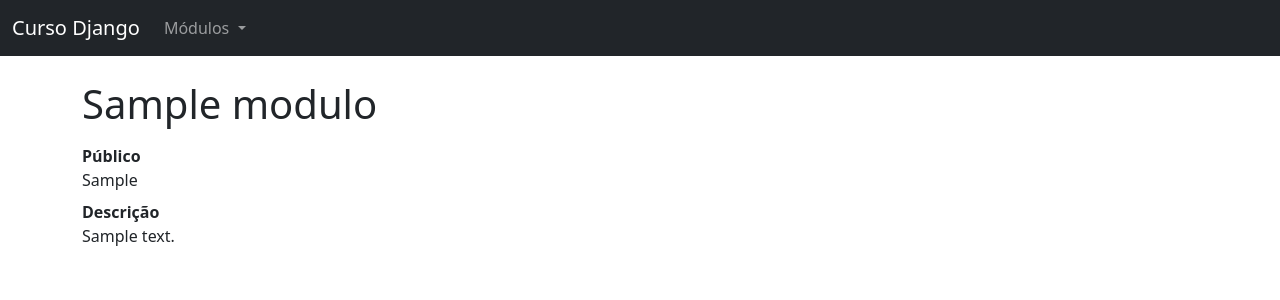
After one commit to victorsmorais/exer-django, a Django app: a page that uses pypro/base/templates/base/base.html in a window 1280 px wide. The commit adds this page. Shown: the top 300 px of the page. Run offline with Django 3.2, Linux system fonts and the light colour scheme; tables that the repository leaves empty hold one stand-in row (values such as "Sample post"); some libraries are stand-ins or nearby versions.

Commit message:
criado modelo Aula

```diff
--- a/pypro/base/templates/base/base.html
+++ b/pypro/base/templates/base/base.html
@@ -34,7 +34,7 @@
           </a>
           <ul class="dropdown-menu" aria-labelledby="navbarDropdown">
             {% for modulo in MODULOS %}
-            <li><a class="dropdown-item" href="#">{{modulo.titulo}}</a></li>
+            <li><a class="dropdown-item" href="{{modulo.get_absolute_url}}">{{modulo.titulo}}</a></li>
             <li><hr class="dropdown-divider"></li>
             {% endfor %}
           </ul>
--- a/pypro/modulos/facade.py
+++ b/pypro/modulos/facade.py
@@ -10,3 +10,7 @@ def listar_modulos_ordenados() -> List[Modulo]:
     """
 
     return list(Modulo.objects.order_by('order').all())
+
+
+def encontrar_modulo(slug: str) ->Modulo:
+    return Modulo.objects.get(slug=slug)
--- a/pypro/modulos/models.py
+++ b/pypro/modulos/models.py
@@ -1,4 +1,5 @@
 from django.db import models
+from django.urls import reverse
 from ordered_model.models import OrderedModel
 from django.utils.translation import gettext_lazy as _
 
@@ -7,6 +8,7 @@ class Modulo(OrderedModel):
     titulo = models.CharField(max_length=32)
     publico = models.TextField(null=True)
     descricao = models.TextField(null=True)
+    slug = models.SlugField(unique=True)
     order = models.PositiveIntegerField(_("order"), editable=False, db_index=True, null=True)
 
     class Meta(OrderedModel.Meta):
@@ -14,3 +16,22 @@ class Modulo(OrderedModel):
 
     def __str__(self):
         return self.titulo
+
+    def get_absolute_url(self):
+        return reverse('modulos:detalhe', kwargs={'slug': self.slug})
+
+
+class Aula(OrderedModel):
+    titulo = models.CharField(max_length=32)
+    slug = models.SlugField(unique=True)
+    modulo = models.ForeignKey('Modulo', on_delete=models.PROTECT)
+    order_with_respect_to = 'modulo'
+
+    class Meta(OrderedModel.Meta):
+        pass
+
+    def __str__(self):
+        return self.titulo
+
+    def get_absolute_url(self):
+        return reverse('modulos:aula', kwargs={'slug': self.slug})
--- /dev/null
+++ b/pypro/modulos/templates/modulos/modulo_detalhe.html
@@ -0,0 +1,21 @@
+{% extends 'base/base.html' %}
+{% load static %}
+{% block title %}{{modulo.titulo}}{% endblock title %}
+{% block description %}Página com detalhes do módulo {{ modulo.titulo }}{% endblock description %}
+{% block body %}
+
+    <div class="container">
+	<div class="row">
+		<div class="col-md-12">
+            <h1 class="mt-4 mb-3">{{ modulo.titulo }}</h1>
+            <dl>
+                <dt>Público</dt>
+                <dd>{{ modulo.publico }}</dd>
+                <dt>Descrição</dt>
+                <dd>{{ modulo.descricao }}</dd>
+            </dl>
+		</div>
+	</div>
+    </div>
+
+{% endblock body %}
--- /dev/null
+++ b/pypro/modulos/urls.py
@@ -0,0 +1,7 @@
+from django.urls import path
+from pypro.modulos import views
+
+app_name = 'modulos'
+urlpatterns = [
+    path('<slug:slug>', views.detalhe, name='detalhe'),
+]
--- a/pypro/modulos/views.py
+++ b/pypro/modulos/views.py
@@ -1,3 +1,8 @@
 from django.shortcuts import render # noqa
 
-# Create your views here.
+from pypro.modulos import facade
+
+
+def detalhe(request, slug):
+    modulo = facade.encontrar_modulo(slug)
+    return render(request, 'modulos/modulo_detalhe.html', {'modulo': modulo})
--- a/pypro/urls.py
+++ b/pypro/urls.py
@@ -22,6 +22,7 @@ urlpatterns = [
     path('admin/', admin.site.urls),
     path('', include('pypro.base.urls')),
     path('aperitivos/', include('pypro.aperitivos.urls')),
+    path('modulos/', include('pypro.modulos.urls')),
 ]
 
 if settings.DEBUG:
```
Also changed, not shown: pypro/modulos/admin.py (+10 -1 lines), pypro/modulos/tests/test_aba_de_modulos.py (+5 -0 lines), pypro/modulos/tests/test_modulos_detalhe.py (added, +27 -0 lines).
